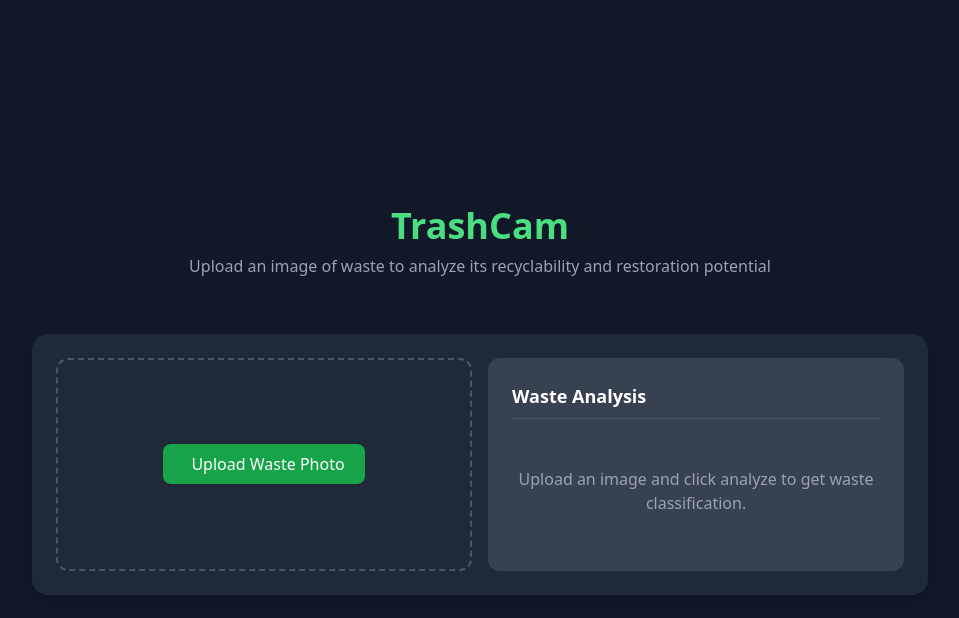
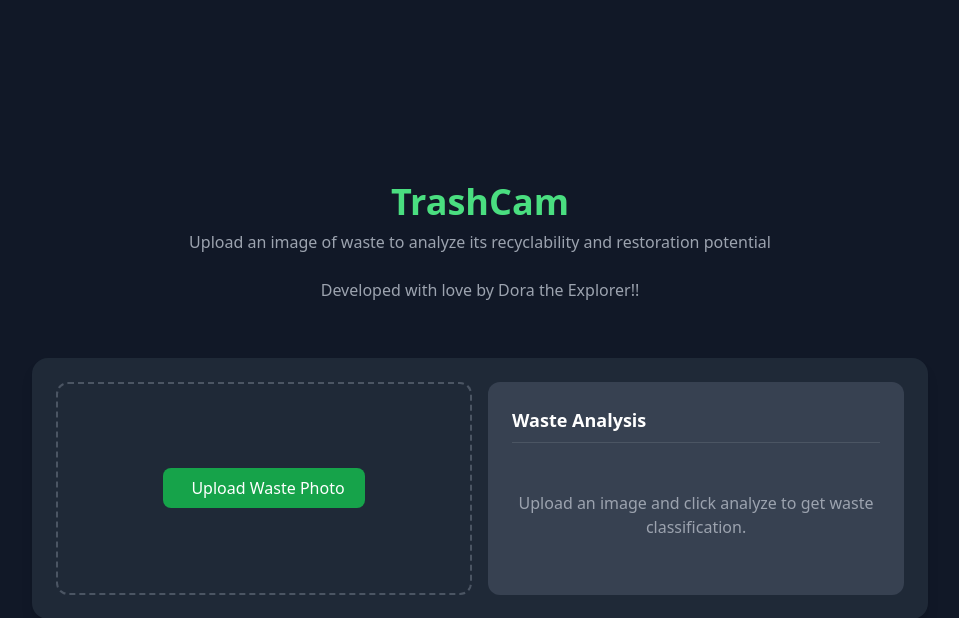
Before and after one commit to divye07/trashcam-devsprint, a Flask app: page / in a window 1280 px wide. Shown: the top 618 px of the page, without its empty margins (160-1119 px from the left). Run offline with Flask 3, Linux system fonts and the light colour scheme; some libraries are stand-ins or nearby versions.

Commit message:
Update index.html

```diff
--- a/templates/index.html
+++ b/templates/index.html
@@ -33,6 +33,7 @@
     <div class="w-full max-w-4xl mb-8">
         <h1 class="text-4xl font-bold mb-2 text-center text-green-400">TrashCam</h1>
         <p class="text-center text-gray-400 mb-6">Upload an image of waste to analyze its recyclability and restoration potential</p>
+<p class="text-center text-gray-400 mb-6">Developed with love by Dora the Explorer!! </p>
     </div>
 
     <div class="flex flex-col sm:flex-row bg-gray-800 p-6 rounded-2xl shadow-lg w-full max-w-4xl space-y-6 sm:space-y-0 sm:space-x-4">
```
